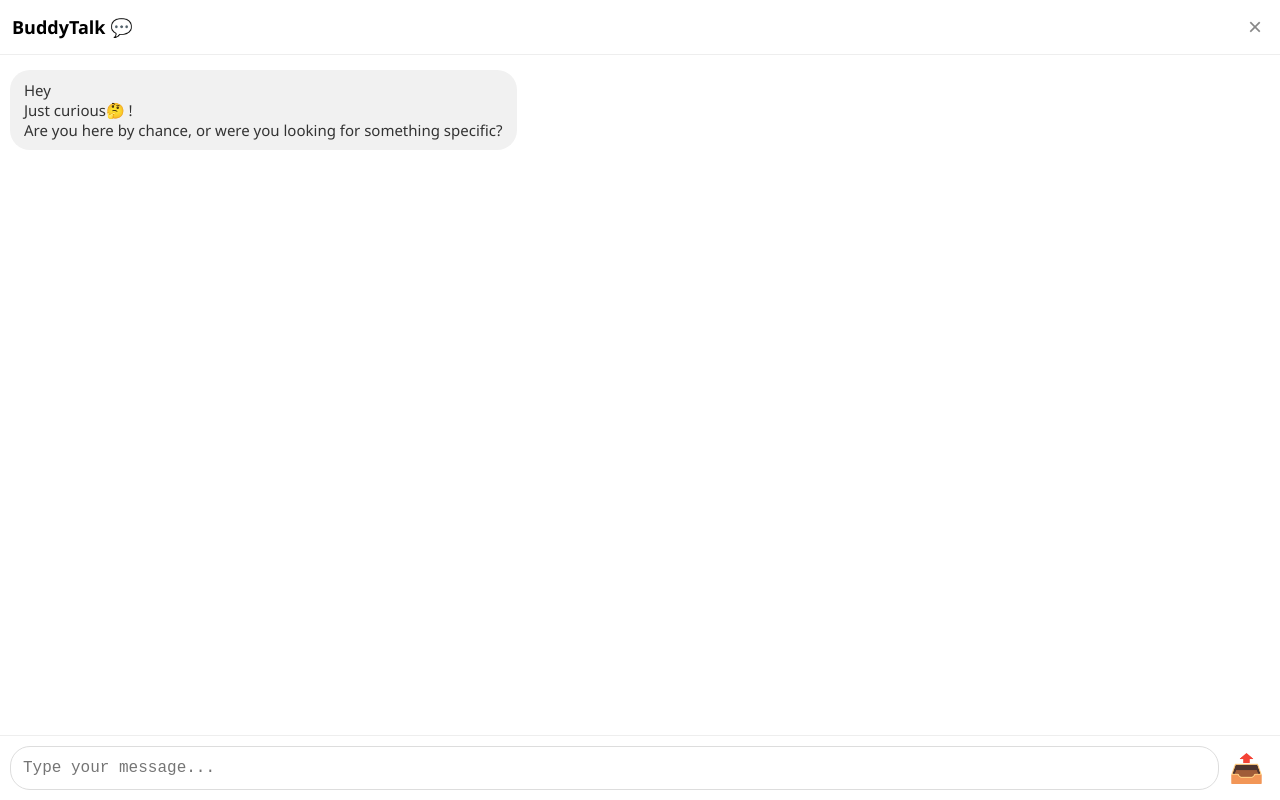
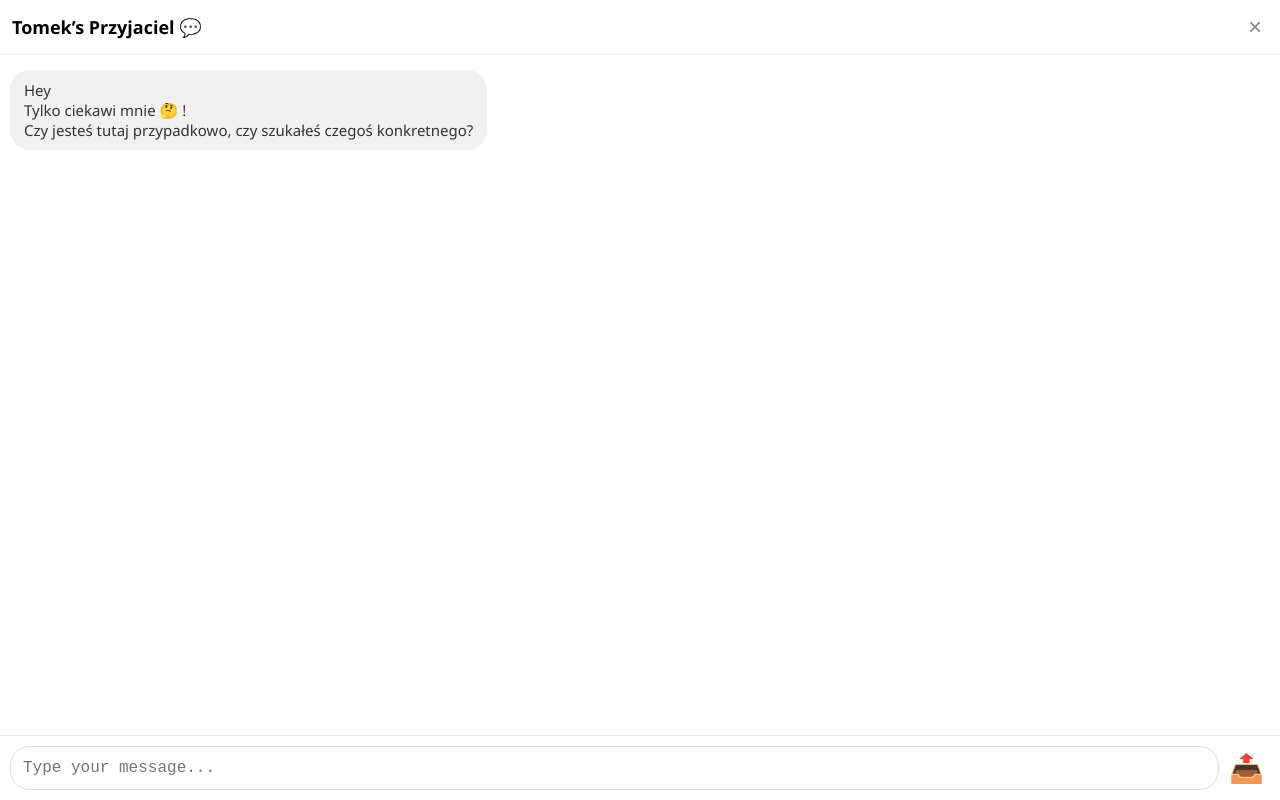
Before and after one commit to tawxp2004/Router, a website: page PL.html in a window 1280 px wide. Drawn offline with Linux system fonts and the light colour scheme.

Commit message:
Update PL.html

```diff
--- a/PL.html
+++ b/PL.html
@@ -126,11 +126,11 @@
 <body>
   <div class="chatbot-container" id="chatbot-container">
     <div class="chatbot-header">
-      <span>BuddyTalk 💬</span>
+      <span>Tomek’s Przyjaciel 💬</span>
       <button id="close-btn">&times;</button>
     </div>
     <div class="chatbot-messages" id="chat">
-      <div class="message bot">Hey<br> Just curious🤔 !<br>Are you here by chance, or were you looking for something specific?</div>
+      <div class="message bot">Hey<br> Tylko ciekawi mnie 🤔 !<br>Czy jesteś tutaj przypadkowo, czy szukałeś czegoś konkretnego?</div>
     </div>
     <form id="chat-form" class="chatbot-input">
       <textarea id="input-message" placeholder="Type your message..." required rows="1"></textarea>
```
